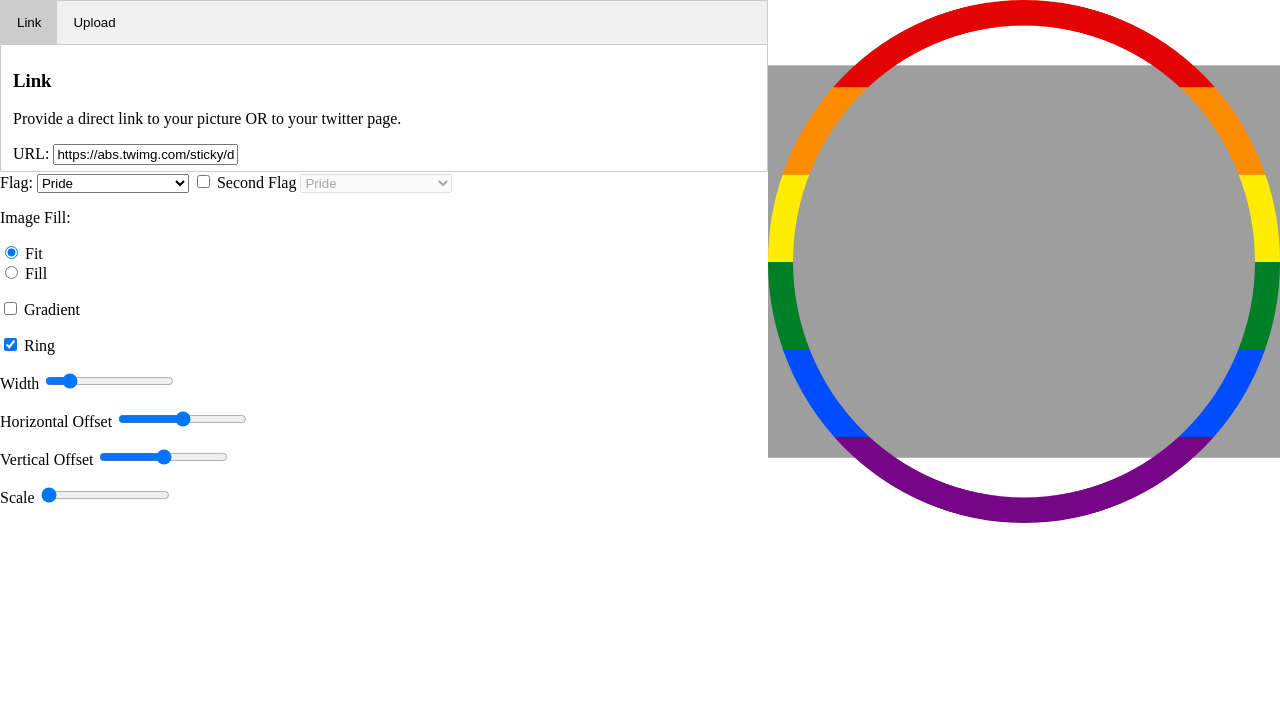
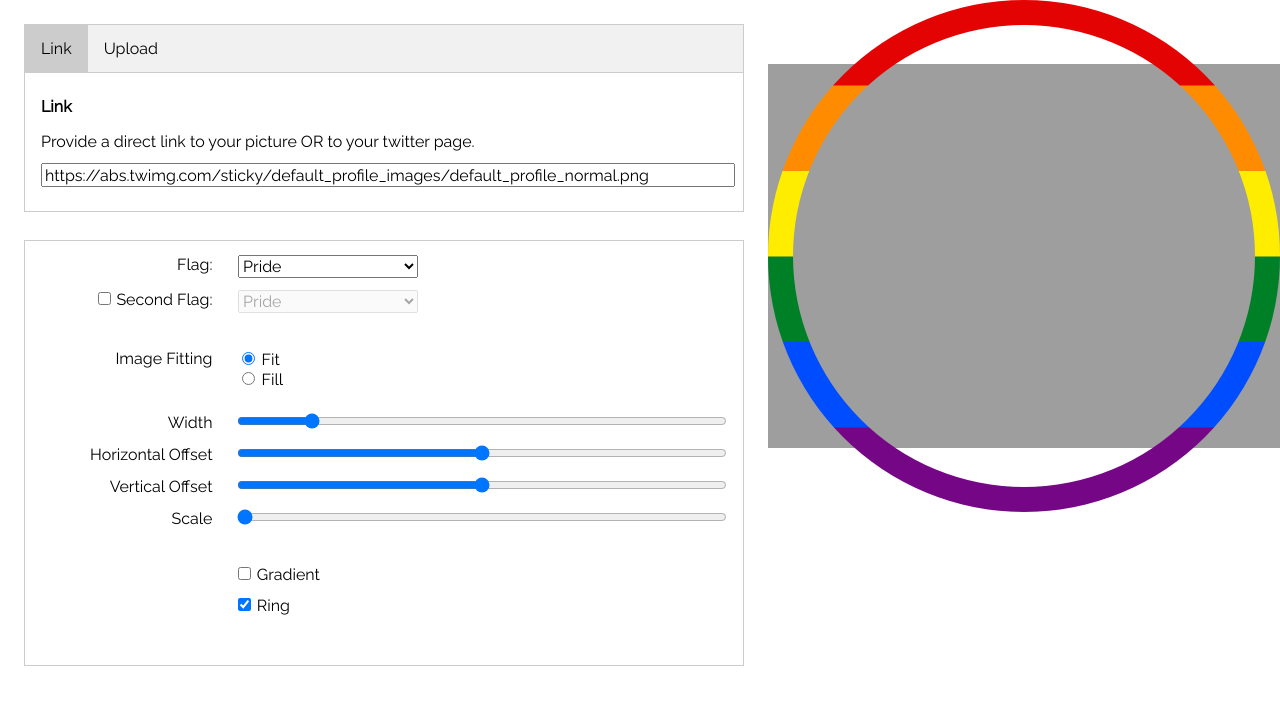
Before and after one commit to KupferudelWolf/kupferudelwolf.github.io, a PHP site: page /pridepfp/index.html in a window 1280 px wide. Shown: the top 713 px of the page. Run offline with PHP 8.4, Linux system fonts and the light colour scheme.

Commit message:
Beautification.

```diff
--- a/pridepfp/css/style.css
+++ b/pridepfp/css/style.css
@@ -1,22 +1,87 @@
 body {
     margin: 0;
     padding: 0;
+    white-space: nowrap;
+    font-family: 'Raleway';
+    font-size: medium;
+}
+body * {
+    font-family: 'Raleway';
+    font-size: medium;
 }
 
-.container {
+div {
+    margin-bottom: 24px;
+}
+
+.nobreak {
+    margin-bottom: 0 !important;
+}
+
+.flex {
     display: flex;
+    gap: 24px;
+}
+.flex-left {
+    width: 25%;
+    text-align: right;
+    margin: 0;
+}
+.flex-right {
+    flex-grow: 1;
+    text-align: left;
+    margin: 0;
 }
 
 .controls {
     flex-grow: 1;
+    margin: 24px;
+    margin-right: 0;
+}
+
+.controls .options {
+    border: 1px solid #ccc;
+    padding: 14px 16px;
 }
 
 canvas#output {
     width: 512px;
+    height: 512px;
     cursor: move;
 }
 
+select,
+input[type="checkbox"] {
+    margin: 0 0.1em;
+}
 
+input[type="range"] {
+    width: 100%;
+}
+
+input[type="url"] {
+    width: 100%;
+}
+
+p input {
+    margin: 0;
+}
+
+p {
+    margin-top: 0;
+    margin-bottom: 12px;
+}
+
+
+
+.tab-container {
+    white-space: normal;
+    height: 192px;
+}
+.tab-container > div {
+    white-space: normal;
+    margin: 0;
+}
 
 .tab {
     overflow: hidden;
@@ -42,10 +107,18 @@ canvas#output {
 
 .tab-content {
     display: none;
-  padding: 6px 12px;
+    padding: 24px 16px;
     border: 1px solid #ccc;
     border-top: none;
 }
 .tab-content.active {
     display: block;
 }
+.tab-content > *:first-child {
+    margin-top: 0;
+    padding-top: 0;
+}
+.tab-content > *:last-child {
+    margin-bottom: 0;
+    padding-bottom: 0;
+}
--- a/pridepfp/index.html
+++ b/pridepfp/index.html
@@ -2,13 +2,14 @@
 <html>
 	<head>
 		<meta charset="utf-8">
-		<title></title>
+		<title>Pride PFP Creator</title>
+		<link href="https://fonts.googleapis.com/css?family=Raleway&display=swap" rel="stylesheet">
 	    <link rel="stylesheet" type="text/css" href="css/style.css">
 	    <script src="lib/jquery.min.js" type="text/javascript"></script>
 		<script src="js/app.js" type="module"></script>
 	</head>
 	<body>
-		<div class="container">
+		<div class="container flex">
 
 			<div class="controls">
 
@@ -21,7 +22,6 @@
 					<div id="link" class="tab-content">
 						<h3>Link</h3>
 						<p>Provide a direct link to your picture OR to your twitter page.</p>
-						<label for="url">URL:</label>
 						<input type="url" name="url" id="input-url" value="https://abs.twimg.com/sticky/default_profile_images/default_profile_normal.png">
 					</div>
 					<div id="upload" class="tab-content">
@@ -31,26 +31,76 @@
 					</div>
 				</div>
 
+				<div class="options">
 					<!-- Flags -->
-				<div>
-					<!-- First Flag -->
-					<label for="flag1">Flag:</label>
-					<select name="flag1" id="flag1"></select>
-
-					<!-- Second Flag -->
+					<div class="flex nobreak">
+						<div class="flex-left">
+							<p><label for="flag1">Flag:</label></p>
+						</div>
+						<div class="flex-right">
+							<p><select name="flag1" id="flag1"></select></p>
+						</div>
+					</div>
+					<div class="flex">
+						<div class="flex-left">
+							<p>
 								<input type="checkbox" id="include-flag2" name="include-flag2">
-					<label for="include-flag2">Second Flag</label>
-					<select name="flag2" id="flag2" disabled></select>
+								<label for="include-flag2">Second Flag:</label>
+							</p>
+						</div>
+						<div class="flex-right">
+							<p><select name="flag2" id="flag2" disabled></select></p>
+						</div>
 					</div>
 
-				<div>
-					<p>Image Fill:</p>
+					<div class="flex">
+						<div class="flex-left">
+							Image Fitting
+						</div>
+						<div class="flex-right">
 							<input type="radio" name="is-fill" value="Fit" checked>
 							<label for="fit">Fit</label><br>
 							<input type="radio" name="is-fill" value="Fill">
 							<label for="fill">Fill</label><br>
 						</div>
+					</div>
 
+					<div class="flex nobreak">
+						<div class="flex-left">
+							<p><label for="width">Width</label></p>
+						</div>
+						<div class="flex-right">
+							<p><input type="range" min="25" max="200" value="50" class="slider" id="width" name="width"></p>
+						</div>
+					</div>
+					<div class="flex nobreak">
+						<div class="flex-left">
+							<p><label for="offset-x">Horizontal Offset</label></p>
+						</div>
+						<div class="flex-right">
+							<p><input type="range" min="-512" max="512" value="0" class="slider" id="offset-x" name="offset-x"></p>
+						</div>
+					</div>
+					<div class="flex nobreak">
+						<div class="flex-left">
+							<p><label for="offset-y">Vertical Offset</label></p>
+						</div>
+						<div class="flex-right">
+							<p><input type="range" min="-512" max="512" value="0" class="slider" id="offset-y" name="offset-y"></p>
+						</div>
+					</div>
+					<div class="flex">
+						<div class="flex-left">
+							<p><label for="offset-z">Scale</label></p>
+						</div>
+						<div class="flex-right">
+							<p><input type="range" min="1" max="3" step="0.01" value="1" class="slider" id="offset-z" name="offset-z"></p>
+						</div>
+					</div>
+
+					<div class="flex">
+						<div class="flex-left"></div>
+						<div class="flex-right">
 							<p>
 								<input type="checkbox" id="gradient" name="gradient">
 								<label for="gradient">Gradient</label>
@@ -59,23 +109,9 @@
 								<input type="checkbox" id="ring" name="ring" checked>
 								<label for="ring">Ring</label>
 							</p>
-				<p>
-					<label for="width">Width</label>
-					<input type="range" min="25" max="200" value="50" class="slider" id="width" name="width">
-				</p>
-				<p>
-					<label for="offset-x">Horizontal Offset</label>
-					<input type="range" min="-512" max="512" value="0" class="slider" id="offset-x" name="offset-x">
-				</p>
-				<p>
-					<label for="offset-y">Vertical Offset</label>
-					<input type="range" min="-512" max="512" value="0" class="slider" id="offset-y" name="offset-y">
-				</p>
-				<p>
-					<label for="offset-z">Scale</label>
-					<input type="range" min="1" max="3" step="0.01" value="1" class="slider" id="offset-z" name="offset-z">
-				</p>
-
+						</div>
+					</div>
+				</div>
 			</div>
 
 			<canvas id="output" width="1024" height="1024"></canvas>
--- a/pridepfp/js/app.js
+++ b/pridepfp/js/app.js
@@ -392,7 +392,8 @@
             APP.data.imageFill = $(this).val() === 'Fill';
             APP.data.imageX = 0;
             APP.data.imageY = 0;
-            $('#offset-x, #offset-y').val(0);
+            APP.data.imageZ = 1;
+            $('#offset-x, #offset-y, #offset-z').val(0);
             APP.update();
         });
 
```
Lines whose indentation alone changed are shown as unchanged.
